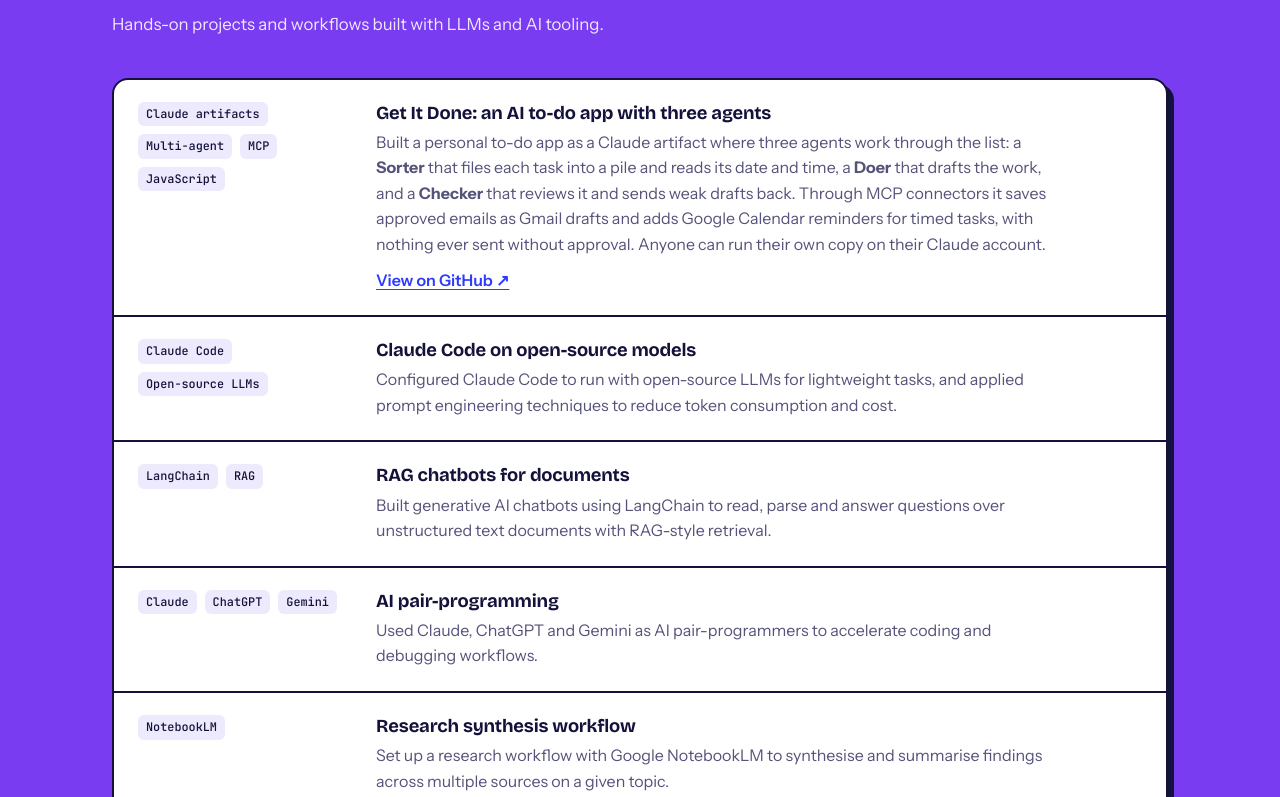
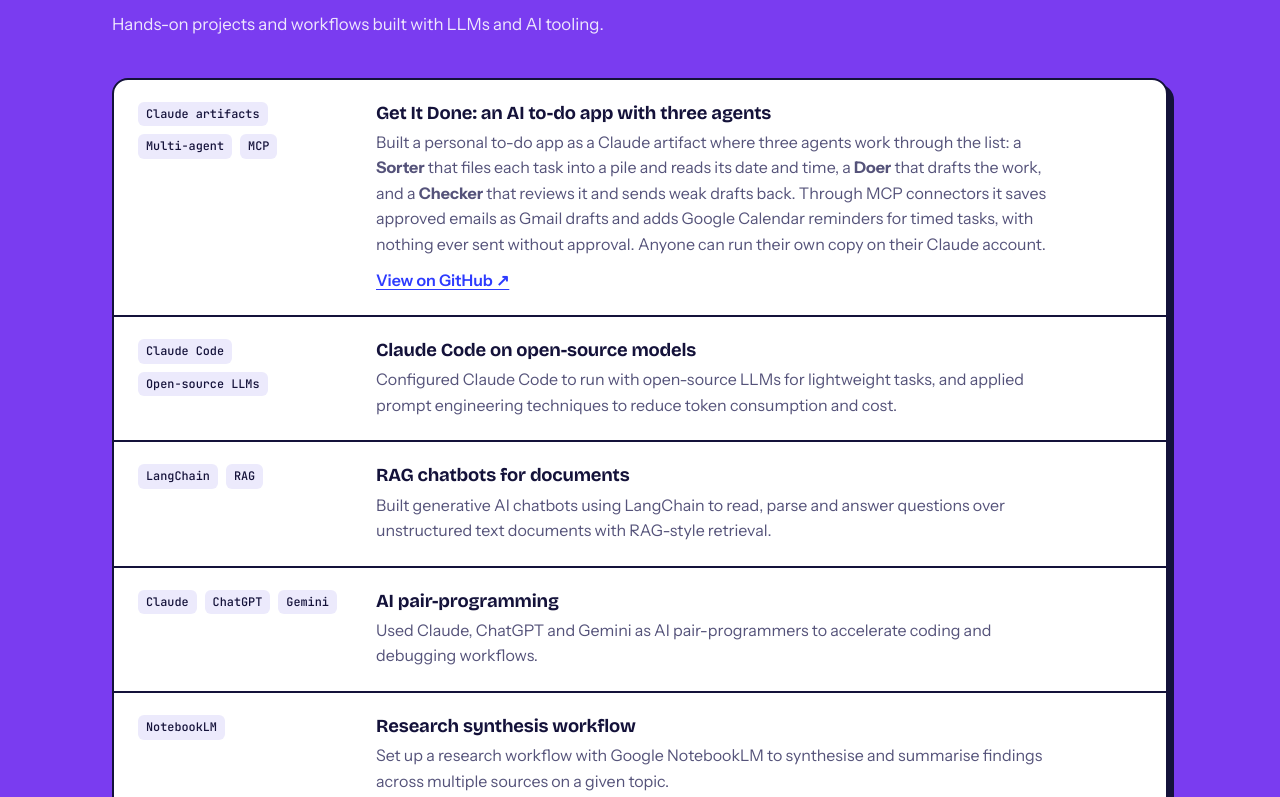
Before and after one commit to akhilshrwt3/akhilshrwt3.github.io, a plain HTML site: page index.html in a window 1280 px wide. Shown: the part 4382-5179 px from the top of the page. Drawn offline with nearby package versions, Linux system fonts and the light colour scheme.

Commit message:
Remove JavaScript tag from Get It Done project card
Co-Authored-By: Claude Opus 5.5 <noreply@anthropic.com>
Claude-Session: https://claude.ai/code/session_01SoyJ1FXGSNZ2Tw5gXFJB1z

```diff
--- a/index.html
+++ b/index.html
@@ -538,7 +538,7 @@ a { color: inherit; }
     <p class="section-intro">Hands-on projects and workflows built with LLMs and AI tooling.</p>
     <div class="section-body ai-list">
       <div class="ai-item">
-        <ul class="chips" style="align-content:start"><li class="chip chip-mono">Claude artifacts</li><li class="chip chip-mono">Multi-agent</li><li class="chip chip-mono">MCP</li><li class="chip chip-mono">JavaScript</li></ul>
+        <ul class="chips" style="align-content:start"><li class="chip chip-mono">Claude artifacts</li><li class="chip chip-mono">Multi-agent</li><li class="chip chip-mono">MCP</li></ul>
         <div>
           <h3 class="ai-title">Get It Done: an AI to-do app with three agents</h3>
           <p class="ai-text">Built a personal to-do app as a Claude artifact where three agents work through the list: a <strong>Sorter</strong> that files each task into a pile and reads its date and time, a <strong>Doer</strong> that drafts the work, and a <strong>Checker</strong> that reviews it and sends weak drafts back. Through MCP connectors it saves approved emails as Gmail drafts and adds Google Calendar reminders for timed tasks, with nothing ever sent without approval. Anyone can run their own copy on their Claude account.</p>
```
